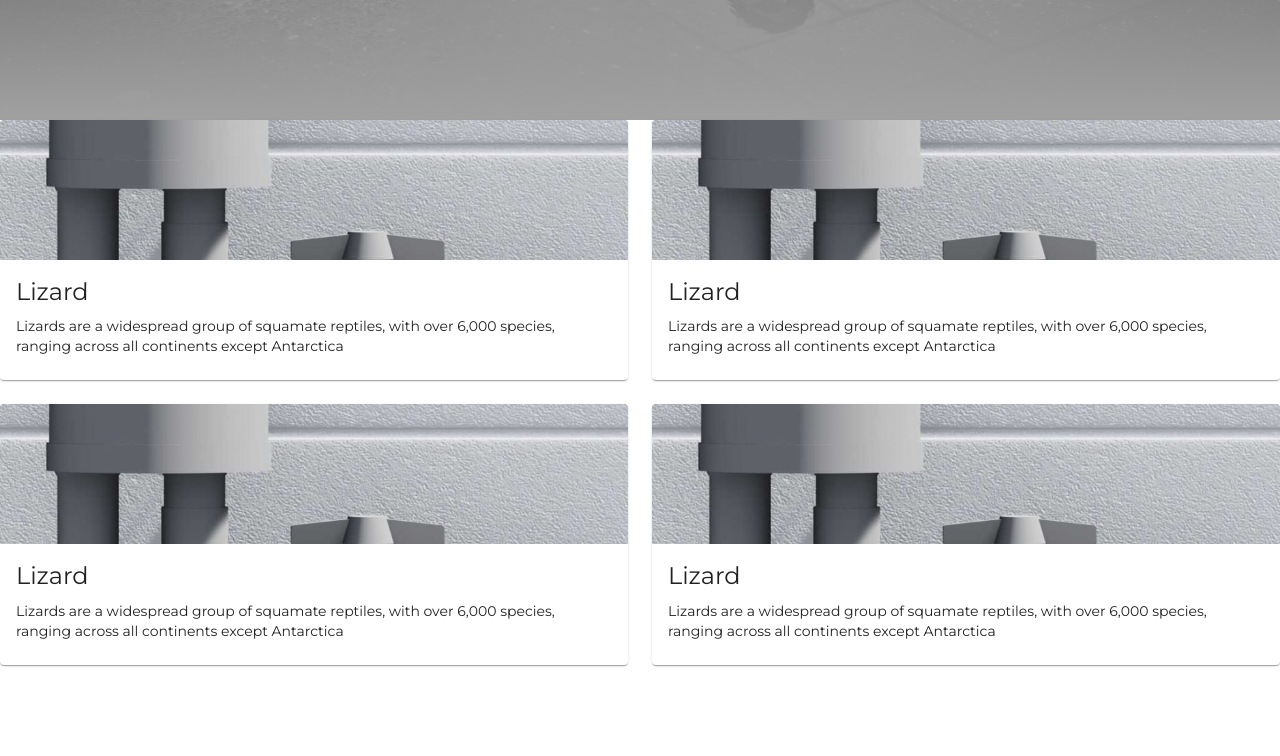
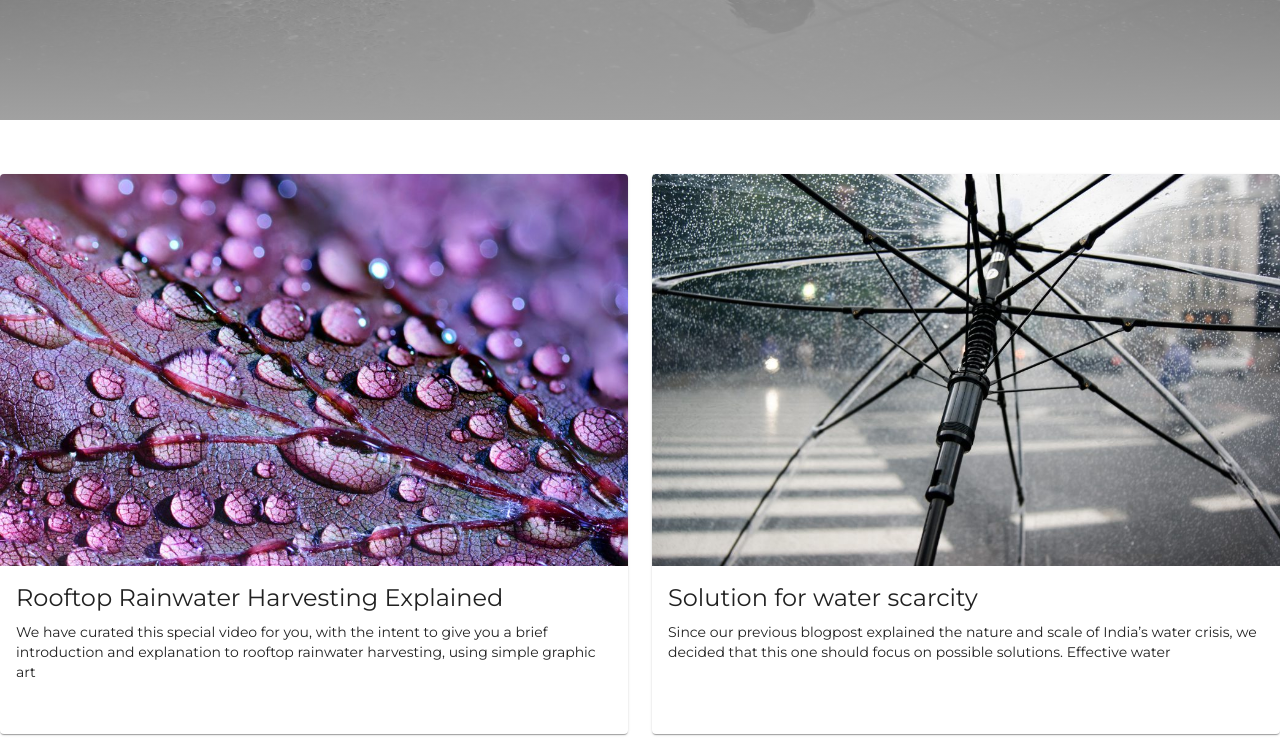
Before and after one commit to prashantbharati/rhall, a React (Create React App) app: page /blog in a window 1280 px wide. Shown: the part 520-1276 px from the top of the page. Before the commit the page ends 1197 px from the top, so only its background shows below. Built offline with nearby package versions, Linux system fonts and the light colour scheme.

Commit message:
card done

```diff
--- a/src/blog/blog.js
+++ b/src/blog/blog.js
@@ -1,7 +1,11 @@
 import React from "react";
 import blogpage from "../images/blogpage.jpg";
+import card1 from "../images/card1.jpg";
+import card2 from "../images/card2.jpg";
+import card3 from "../images/card3.jpg";
+import card4 from "../images/card4.jpg";
 import Card from "./card";
-import { Grid, Container } from "@material-ui/core";
+import { Grid } from "@material-ui/core";
 const Blog = () => {
   return (
     <>
@@ -14,21 +18,40 @@ const Blog = () => {
         }}
       ></div>
 
+      <br />
+      <br />
+      <br />
       <Grid style={{ justify: "center" }} container spacing={3}>
         <Grid item md={6}>
-          <Card />
+          <Card
+            img={card1}
+            heading="Rooftop Rainwater Harvesting Explained"
+            text="We have curated this special video for you, with the intent to give you a brief introduction and explanation to rooftop rainwater harvesting, using simple graphic art"
+          />
         </Grid>
 
         <Grid item md={6}>
-          <Card />
+          <Card
+            img={card2}
+            heading="Solution for water scarcity"
+            text="Since our previous blogpost explained the nature and scale of India’s water crisis, we decided that this one should focus on possible solutions. Effective water"
+          />
         </Grid>
 
         <Grid item md={6}>
-          <Card />
+          <Card
+            img={card3}
+            heading="India's alarmimg water crisis"
+            text="Water is life. It is the most unique natural resource Planet Earth has to offer - no life form is sustainable here without water"
+          />
         </Grid>
 
         <Grid item md={6}>
-          <Card />
+          <Card
+            img={card4}
+            heading="A Quick introduction"
+            text="Give us just 30 seconds of your time to introduce Rainmax and the valuable concept of Rainwater Harvesting. Handy Tip: You can"
+          />
         </Grid>
       </Grid>
     </>
--- a/src/blog/card.js
+++ b/src/blog/card.js
@@ -1,23 +1,23 @@
 import React from "react";
-import frontfilter from "../images/frontfilter1.jpg";
+
 import { Card, CardContent, CardMedia, Typography } from "@material-ui/core";
 
 const Cardcomponent = (props) => {
   return (
-    <Card>
+    <Card style={{ height: "70vh" }}>
       <CardMedia
+        style={{ height: "70%" }}
         component="img"
         height="140"
-        image={frontfilter}
+        image={props.img}
         alt="green iguana"
       />
       <CardContent>
         <Typography gutterBottom variant="h5" component="div">
-          Lizard
+          {props.heading}
         </Typography>
         <Typography variant="body2" color="text.secondary">
-          Lizards are a widespread group of squamate reptiles, with over 6,000
-          species, ranging across all continents except Antarctica
+          {props.text}
         </Typography>
       </CardContent>
     </Card>
```
